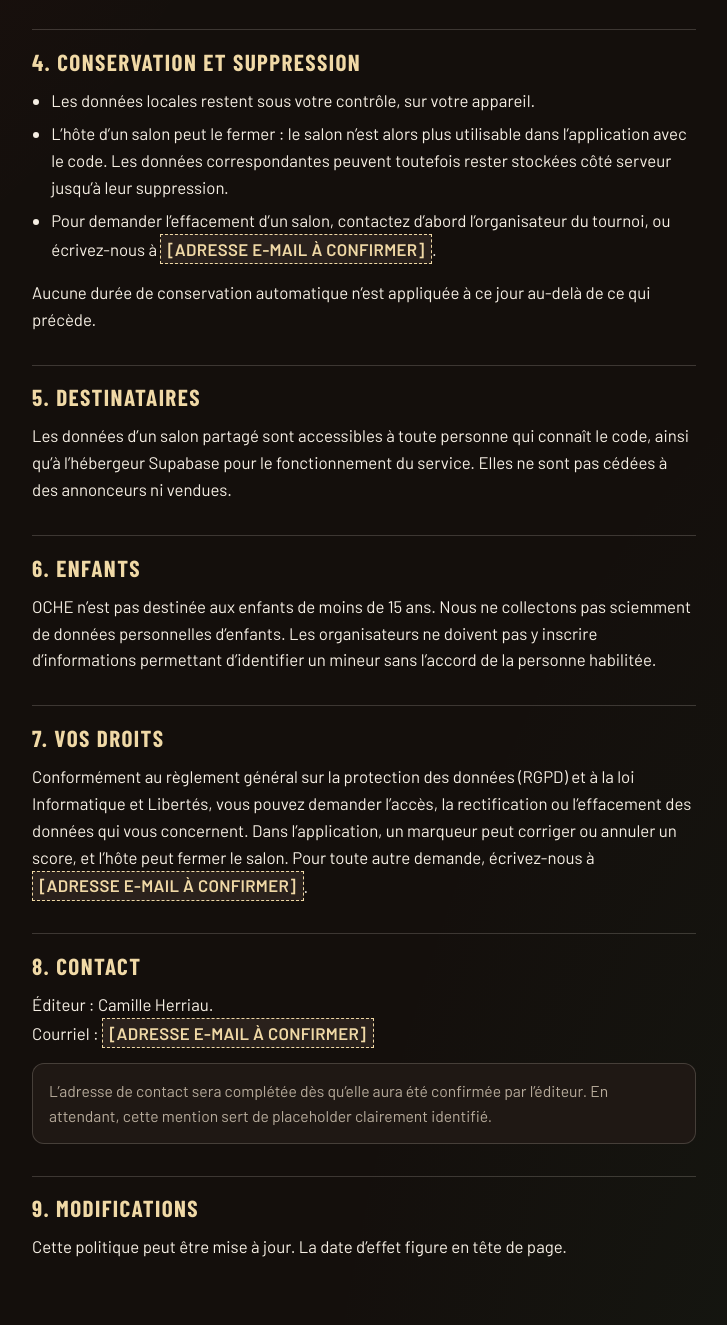
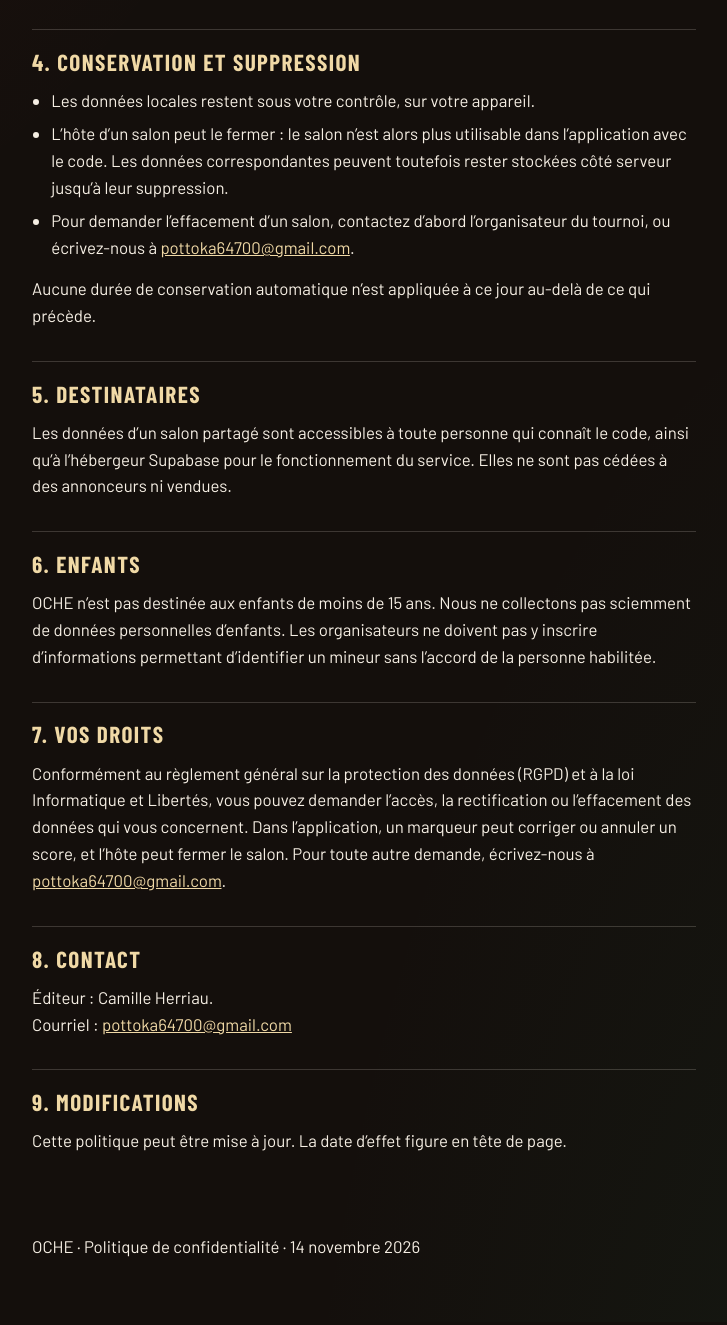
Before and after one commit to Pottoka64/Pottoka64.github.io, a plain HTML site: page confidentialite.html in a window 1280 px wide. Shown: the part 1008-2333 px from the top of the page, without its empty margins (276-1003 px from the left). Drawn offline with nearby package versions, Linux system fonts and the light colour scheme.

Commit message:
Confidentialité : ajouter l’adresse de contact

```diff
--- a/confidentialite.html
+++ b/confidentialite.html
@@ -222,7 +222,7 @@
         <li>
           Pour demander l’effacement d’un salon, contactez d’abord
           l’organisateur du tournoi, ou écrivez-nous à
-          <span class="placeholder">[ADRESSE E-MAIL À CONFIRMER]</span>.
+          <a href="mailto:pottoka64700@gmail.com">pottoka64700@gmail.com</a>.
         </li>
       </ul>
       <p>
@@ -252,21 +252,15 @@
         rectification ou l’effacement des données qui vous concernent. Dans
         l’application, un marqueur peut corriger ou annuler un score, et l’hôte
         peut fermer le salon. Pour toute autre demande, écrivez-nous à
-        <span class="placeholder">[ADRESSE E-MAIL À CONFIRMER]</span>.
+        <a href="mailto:pottoka64700@gmail.com">pottoka64700@gmail.com</a>.
       </p>
 
       <h2>8. Contact</h2>
       <p>
         Éditeur : Camille Herriau.<br />
         Courriel :
-        <span class="placeholder">[ADRESSE E-MAIL À CONFIRMER]</span>
+        <a href="mailto:pottoka64700@gmail.com">pottoka64700@gmail.com</a>
       </p>
-      <p class="note">
-        L’adresse de contact sera complétée dès qu’elle aura été confirmée par
-        l’éditeur. En attendant, cette mention sert de placeholder clairement
-        identifié.
-      </p>
-
       <h2>9. Modifications</h2>
       <p>
         Cette politique peut être mise à jour. La date d’effet figure en tête
```
